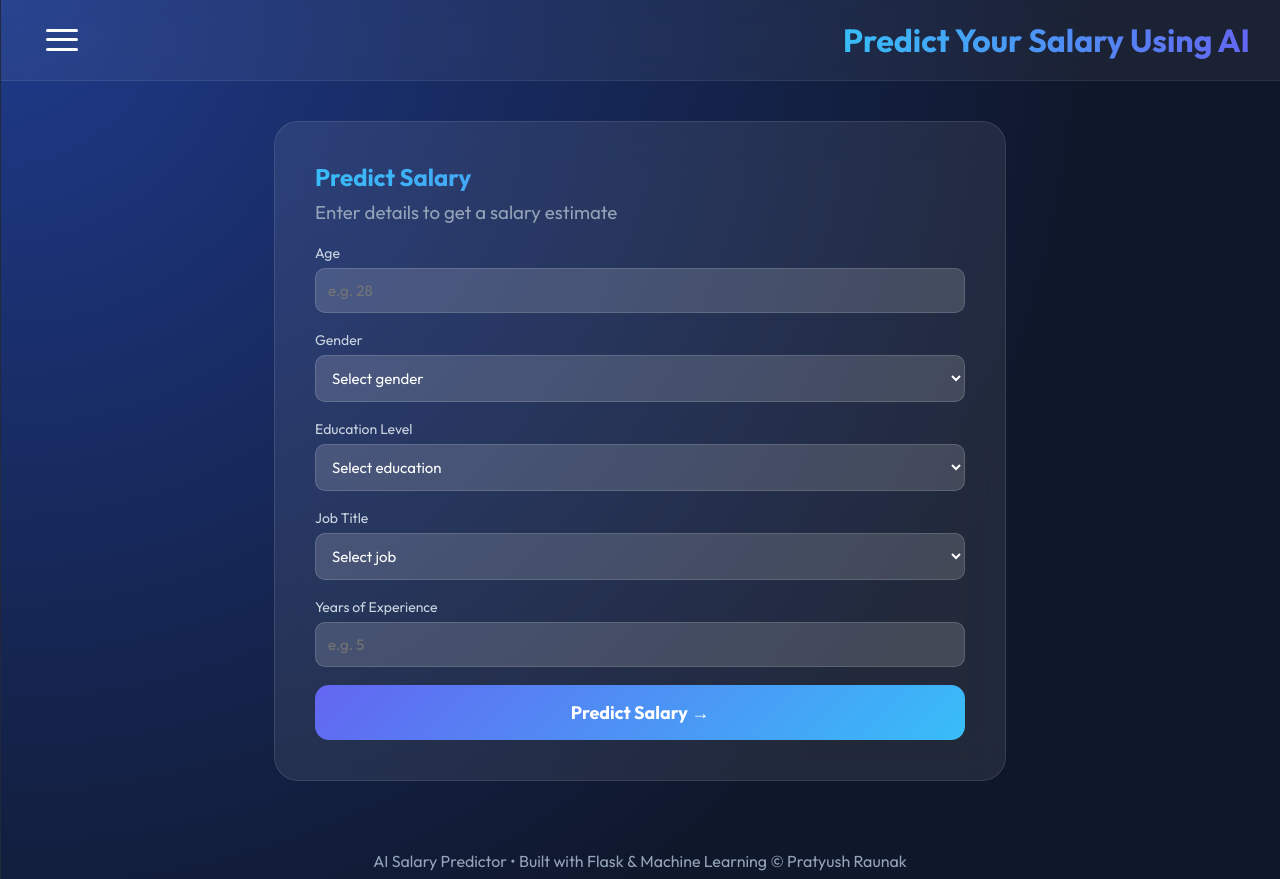
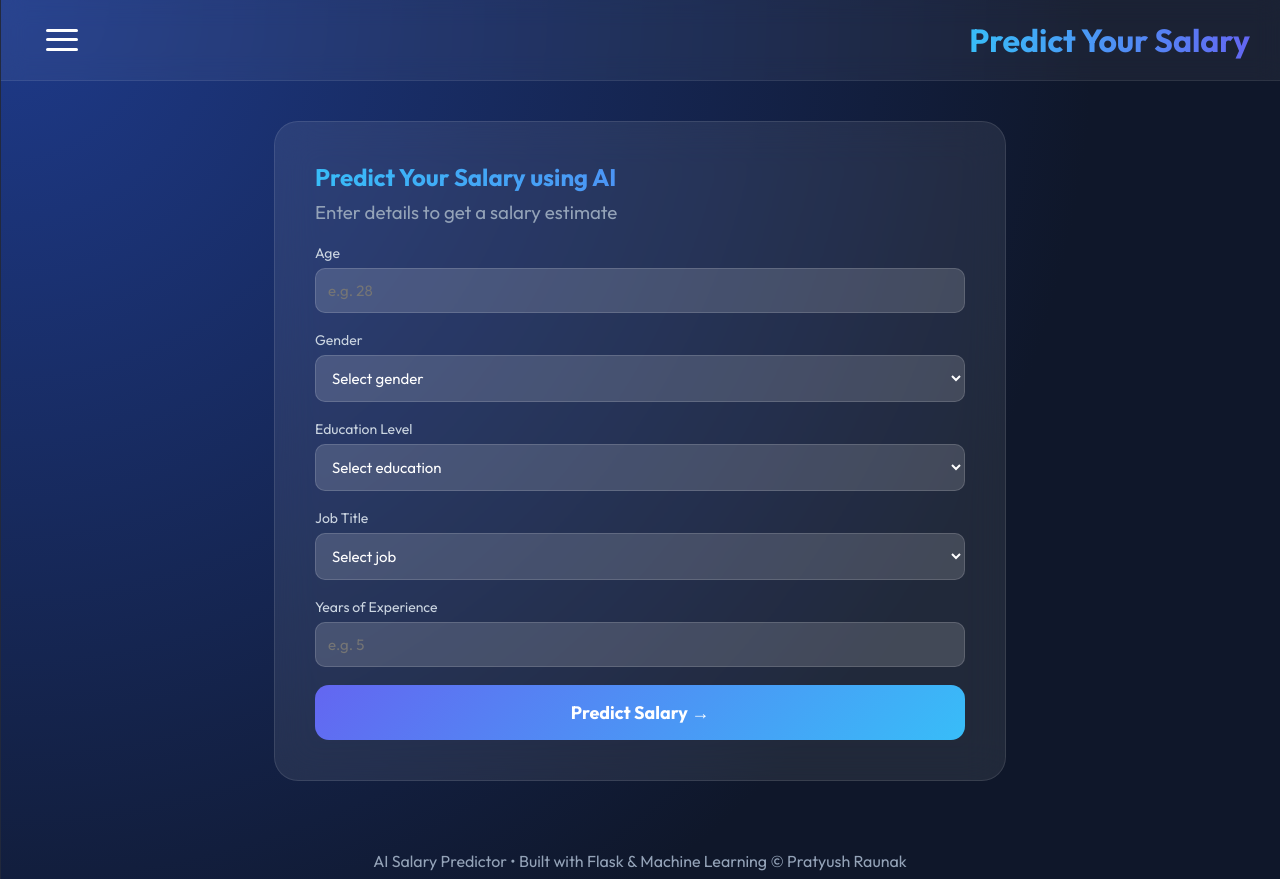
Before and after one commit to PR0801/Salary_Prediction, a Flask app: page / in a window 1280 px wide. Shown: the top 879 px of the page. Run offline with Flask 3, Linux system fonts and the light colour scheme; parts of the project's set-up code (start-up, migrations or seed data) failed here and were passed over.

Commit message:
Update index.html

```diff
--- a/templates/index.html
+++ b/templates/index.html
@@ -2,7 +2,7 @@
 <html lang="en">
   <head>
     <meta charset="UTF-8" />
-    <title>Predict Your Salaryt</title>
+    <title>Predict Your Salary</title>
     <link
       href="https://fonts.googleapis.com/css2?family=Outfit:wght@400;600;700&display=swap"
       rel="stylesheet"
@@ -249,7 +249,7 @@
       <button class="menu-btn" id="menu-btn" aria-label="Toggle menu">
         <span></span><span></span><span></span>
       </button>
-      <h1>Predict Your Salary Using AI</h1>
+      <h1>Predict Your Salary</h1>
     </header>
 
     <div class="sidebar" id="sidebar">
@@ -263,7 +263,7 @@
       <!-- DASHBOARD SECTION -->
       <section id="dashboard">
         <div class="panel">
-          <h2>Predict Salary</h2>
+          <h2>Predict Your Salary using AI</h2>
           <h3 style="color:#94a3b8; font-weight:400; margin-top:8px;">Enter details to get a salary estimate</h3>
 
           <form id="salary-form">
```
